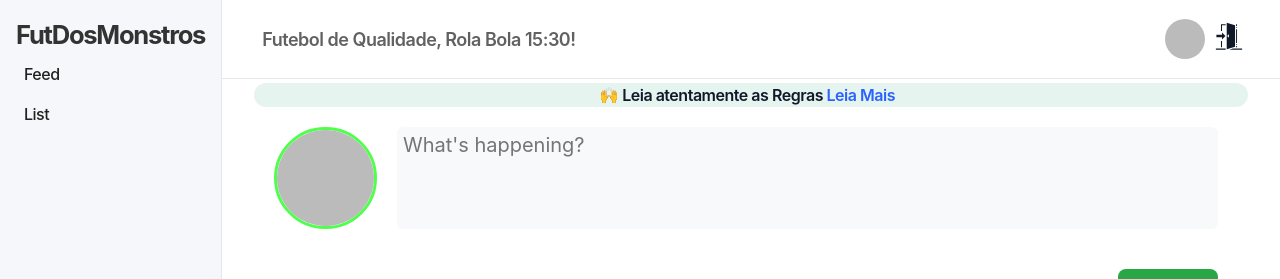
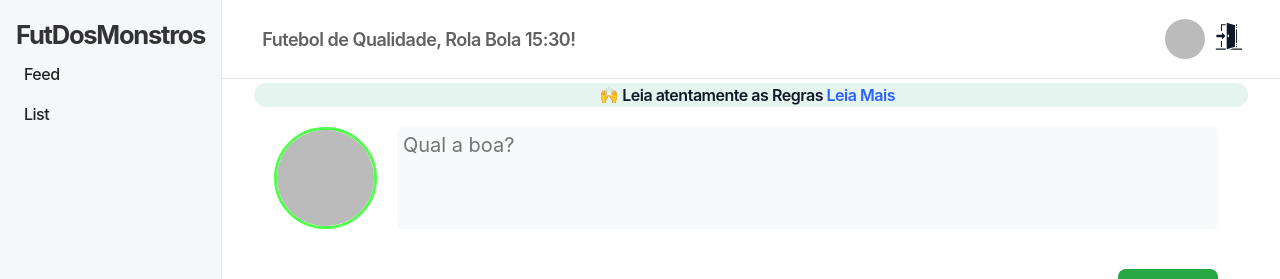
Before and after one commit to Treguas/futdosmonstros, a React (Create React App) app: page / in a window 1280 px wide. Shown: the top 279 px of the page. Built offline with nearby package versions, Linux system fonts and the light colour scheme; no server answers; the database is empty; sample sign-in values are in the browser's storage.

Commit message:
atualização do visual

```diff
--- a/src/components/feed/HeaderBox.tsx
+++ b/src/components/feed/HeaderBox.tsx
@@ -34,7 +34,7 @@ export const HeaderBox = () => {
           <textarea
             onChange={(e) => setTextMessage(e.target.value)}
             value={TextMessage}
-            placeholder="What's happening?"
+            placeholder="Qual a boa?"
 
           />
         </div>
```
